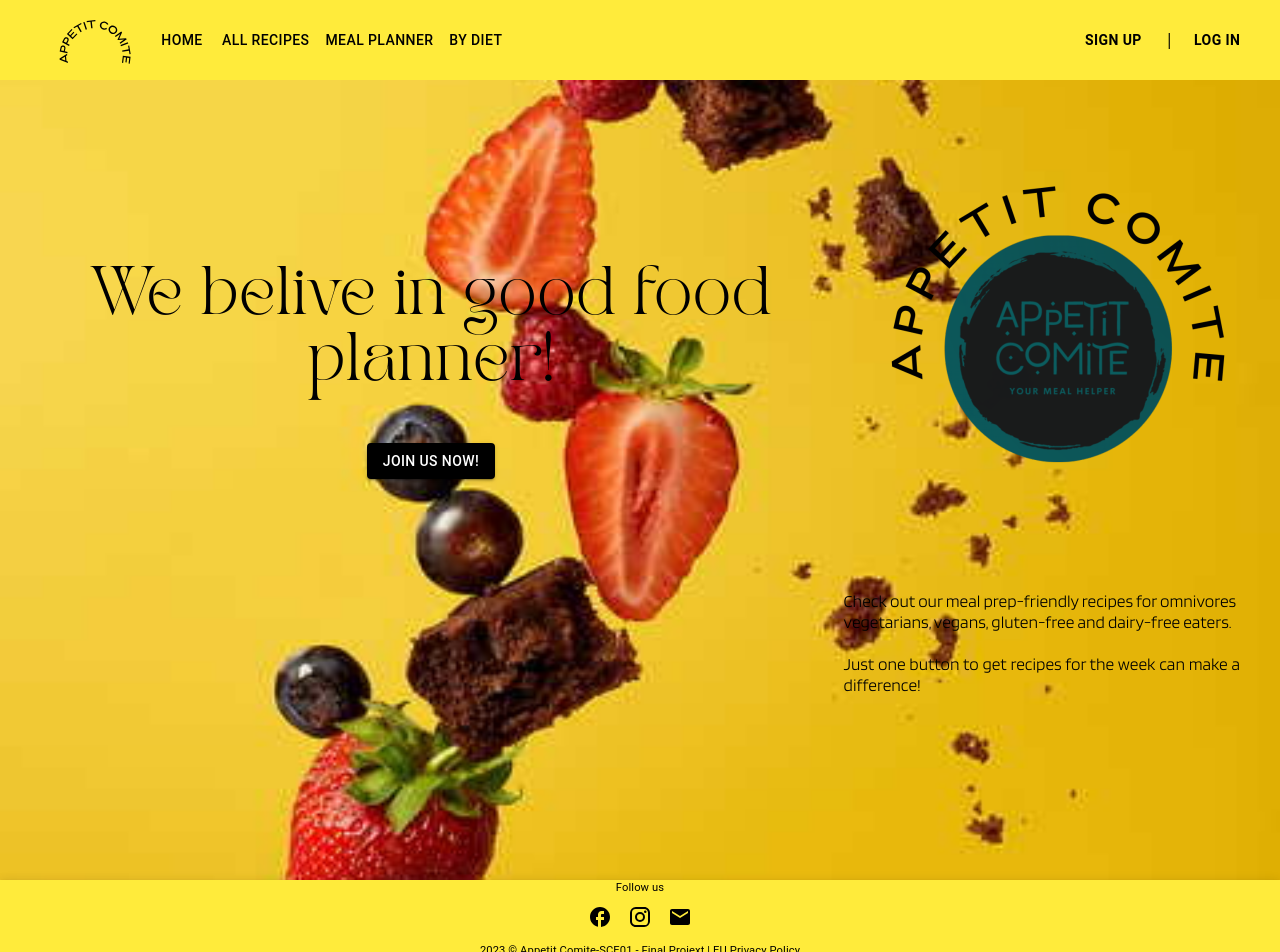
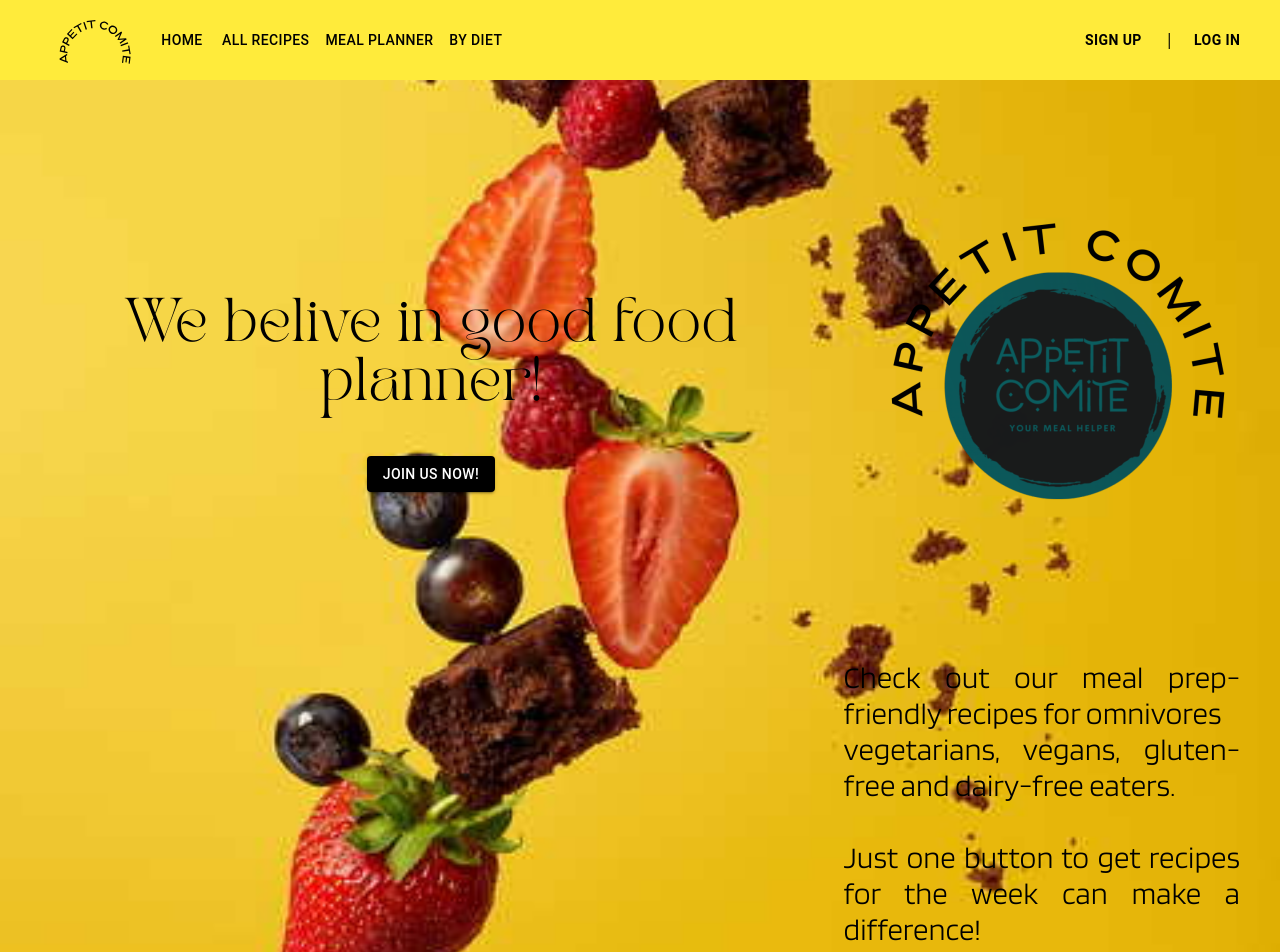
Before and after one commit to jorgelageJL/Frontend-React-Project-Apetit-Comite, a React (Vite) app: page /init in a window 1280 px wide. Shown: the top 952 px of the page. Built offline with nearby package versions, Linux system fonts and the light colour scheme.

Commit message:
same than last commit

```diff
--- a/src/pages/Init/Init.jsx
+++ b/src/pages/Init/Init.jsx
@@ -10,22 +10,91 @@ const Init = () => {
   return (
     <>
       <LoginHeader />
-      <div className="fondo" style={{height:"100vh", display:"flex"}}>
-        <div className="container" style={{height:"80vh", width:"98vw",  alignItems:"center",display:"flex", textAlign:"center"}}>
-        <Grid container sx={{ flexDirection: { xs: 'column-reverse',  s:'column-reverse',sm: 'column-reverse', m:'row', lg:'row', xl:'row' } }}>
-          <Grid  xs={12} md={12}  lg={8} sx={{fontSize: {xs: "200%", s:"300%", sm:"300%", xl:"400%"}, marginTop:{lg:"10%"}}}>
-        <p className="text" style={{ width:"100%", display:"flex", alignItems:"center", justifyContent:"center", fontFamily:'TeanPearl'}}> We belive in good food planner! </p>
-        <Button variant="contained" sx={{backgroundColor:"black", marginBottom:"10%",}}>Join us now!</Button>
+      <div className="fondo" style={{height:"112vh", display:"flex"}}>
+        <div className="container" style={{height:"80vh",
+         width:"98vw",
+          alignItems:"center",
+          display:"flex",
+          textAlign:"center"
+          }}>
+
+        <Grid container sx={{
+           flexDirection: {
+              xs: 'column-reverse',
+              s:'column-reverse',sm: 'column-reverse',
+              m:'row',
+              lg:'row',
+              xl:'row' },
+            marginTop:{
+              lg:"10"
+            }
+            }}>
+          <Grid  xs={12} md={12} lg={8}
+          sx={{fontSize: {
+            xs: "150%",
+            s:"250%",
+            sm:"250%",
+            md:"270%",
+            xl:"260%"
+            },
+          marginTop:{
+            lg:"40%",
+            md:"20%"
+          },
+          marginBottom:{
+            md:"20%"
+          },
+          paddingBottom:{
+            s:"40px",
+            md:"40px"
+         },
+        }}>
+      <div className="text-and-button">
+      <p className="text" sx = {{fontSize:{xl:""}}}style={{
+        width:"100%",
+        display:"flex",
+        alignItems:"center",
+        justifyContent:"center",
+        fontFamily:'TeanPearl'
+        }}>
+        We belive in good food planner!
+        </p>
+      <Button className="button" variant="contained" sx={{
+        backgroundColor:"black",
+        marginBottom:"10%"
+      }}>
+        Join us now!
+        </Button>
+    </div>
         </Grid>
-        <Grid xs={12} md={12} lg={4} >
+        <Grid xs={12} md={12} lg={4} sx={{marginTop:{md:"10%", lg:"30%"} }} >
         <div className="logoContainer" style={{display:"flex", justifyContent:"center"}} >
-         <img className="logo" src={logo} style={{width:"60vw", display:"flex",}} />
+         <img className="logo" src={logo} style={{
+            position:"relative",
+            width:"auto",
+            display:"flex"}} />
+        </div>
+        </Grid>
+        </Grid>
       </div>
-      </Grid>
-      </Grid>
-      </div>
-      <Grid items xs={12} md={12} lg={3} sx={{marginLeft: {lg:"62%"}, marginBottom: {lg:"10%"}, fontSize: {md:"90%", lg:"90%"}}}>
-      <p className="description" style={{fontFamily:"Blinker", right:"0",  display:"flex", alignContent:"center", alignItems:"center" , fontSize:"120%", justifyContent:"flex-end",  paddingBottom:"40px", paddingRight:"40px",  paddingLeft:"50px",textAlign:"justify"}} >
+      <Grid items xs={12} md={12} lg={3} sx={{
+        marginLeft: {lg:"62%"},
+        marginBottom:{lg:"50px"},
+        fontSize: {xs:"120%",s:"120%", md:"160%", lg:"160%"},
+        }}>
+      <p className="description" style={{
+        fontFamily:"Blinker",
+         right:"0",
+         display:"flex",
+          alignContent:"center",
+          alignItems:"center" ,
+          fontSize:"120%",
+          justifyContent:"flex-end",
+          paddingBottom:"40px",
+          paddingRight:"40px",
+          paddingLeft:"50px",
+          textAlign:"justify"}} >
+
       Check out our meal prep-friendly recipes for omnivores<br/>
      vegetarians, vegans, gluten-free and dairy-free eaters.<br></br><br></br>
      Just one button to get recipes for the week can make a difference!</p>
--- a/src/pages/Init/init.css
+++ b/src/pages/Init/init.css
@@ -1,11 +1,4 @@
 
-.logoContainer {
-    display:"flex";
-    align-items: flex-end;
-    align-content: flex-end;
-    justify-content: flex-end;;
-    text-align: end;
-}
 
 .fondo {
     background-image: url("../../assets/HD-wallpaper480px.jpg");
@@ -32,3 +25,39 @@
     font-family: 'Blinker';
     src: url('../../assets/Blinker-Light.ttf')
   }
+
+  @media only screen and (min-width: 1024px) and (max-height: 600px) {
+
+    .logo {
+        display: flex;
+        top: 200px;
+        width:150px;
+        height: 400px;
+        position: relative;
+    }
+
+    .description {
+        font-size: 20%;
+        padding-bottom: 50px;
+    }
+
+    .text-and-button {
+        display: flex;
+        align-items: center;
+    }
+
+    .text {
+        display: flex;
+        font-size: 60%;
+        margin-bottom: 10%;
+        width: 40%;
+        display: inline-block;
+    }
+
+    .button{
+        visibility: visible;
+       margin-left: 100px;
+        display: flex;
+    }
+
+  }
```
